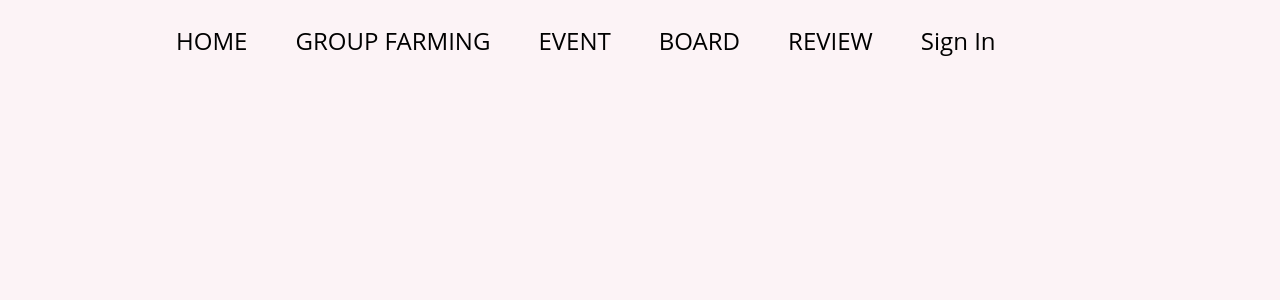
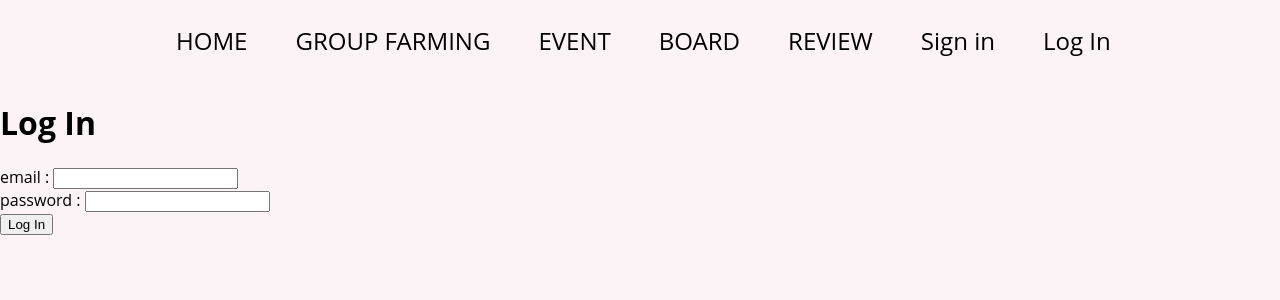
Before and after one commit to jongpal/HalloHolland, a React (Create React App) app: page /log-in in a window 1280 px wide. Shown: the top 300 px of the page. Built offline with nearby package versions, Linux system fonts and the light colour scheme.

Commit message:
demo signin logic added

```diff
--- a/src/App.js
+++ b/src/App.js
@@ -9,6 +9,8 @@ import ApplyPageFirst from './pages/group-farming/ApplyPageFirst';
 import MainNavigator from './components/layout/MainNavigator';
 import SecondApplyPage from './pages/group-farming/SecondApplyPage';
 import SignInPage from './components/auth/SignIn';
+import { ProtectedRoute } from './components/auth/ProtectedRoute';
+import LogInPage from './components/auth/LogInPage';
 
 function App() {
   return (
@@ -33,12 +35,18 @@ function App() {
         <Route path="/sign-in">
           <SignInPage />
         </Route>
-        <Route path="/farming-apply">
-          <ApplyPageFirst />
+        <Route path="/log-in">
+          <LogInPage />
         </Route>
-        <Route path="/farming-apply-second">
-          <SecondApplyPage />
-        </Route>
+        <ProtectedRoute
+          exact
+          path="/farming-apply"
+          componenet={ApplyPageFirst}
+        />
+        <ProtectedRoute
+          path="/farming-apply-second"
+          componenet={SecondApplyPage}
+        />
       </Switch>
     </div>
   );
--- /dev/null
+++ b/src/components/auth/LogInPage.js
@@ -0,0 +1,64 @@
+import { useRef, useContext } from 'react';
+import UserContext from './../../store/userContext';
+import { useHistory } from 'react-router-dom';
+
+function LogInPage() {
+  const userContext = useContext(UserContext);
+  const emailRef = useRef();
+  const pwdRef = useRef();
+  const history = useHistory();
+
+  function onSubmit(event) {
+    event.preventDefault();
+    fetch('https://urban-green-935ab-default-rtdb.firebaseio.com/user.json')
+      .then((response) => response.json())
+      .then((data) => {
+        const userList = [];
+        console.log(data);
+        for (const key in data) {
+          console.log(key);
+          userList.push({
+            ...data[key],
+          });
+        }
+
+        console.log(data);
+        const isUser = userList.some((user) => {
+          return (
+            user.email === emailRef.current.value &&
+            user.pwd === pwdRef.current.value
+          );
+        });
+        console.log(isUser);
+        if (isUser) {
+          userContext.addCurrentUser(userList);
+          history.replace('/');
+        } else {
+          alert('check your id & password');
+          emailRef.current.value = '';
+          pwdRef.current.value = '';
+          history.push('/log-in');
+        }
+      });
+  }
+  return (
+    <div>
+      <h1>Log In</h1>
+      <form>
+        <div>
+          <label htmlFor="email_">email : </label>
+          <input type="email" id="email_" required ref={emailRef} />
+        </div>
+        <div>
+          <label htmlFor="pass">password : </label>
+          <input type="password" id="pass" required ref={pwdRef} />
+        </div>
+        <div>
+          <button onClick={onSubmit}>Log In</button>
+        </div>
+      </form>
+    </div>
+  );
+}
+
+export default LogInPage;
--- /dev/null
+++ b/src/components/auth/ProtectedRoute.js
@@ -0,0 +1,21 @@
+import { Route, Redirect } from 'react-router-dom';
+import { useContext } from 'react';
+import UserContext from './../../store/userContext';
+
+export const ProtectedRoute = ({ componenet: Comp, ...rest }) => {
+  const userContext = useContext(UserContext);
+
+  return (
+    <Route
+      {...rest}
+      render={(props) => {
+        if (userContext.isAuthenticated !== 0) {
+          return <Comp {...props} />;
+        } else {
+          alert('Should be logged in');
+          return <Redirect to={{ to: '/', state: props.location }} />;
+        }
+      }}
+    />
+  );
+};
--- a/src/components/auth/SignIn.js
+++ b/src/components/auth/SignIn.js
@@ -1,14 +1,44 @@
-import { useRef } from 'react';
-import axios from 'axios';
+import { useRef, useContext } from 'react';
+import { useHistory } from 'react-router-dom';
+import UserContext from './../../store/userContext';
+
+// import axios from 'axios';
 
 function SignInPage() {
   const emailRef = useRef();
   const nameRef = useRef();
   const passwordRef = useRef();
 
+  const history = useHistory();
+  const userContext = useContext(UserContext);
+
   const onSubmit = async (event) => {
     event.preventDefault();
-    // const response = await axios.post()
+    const email = emailRef.current.value;
+    const name = nameRef.current.value;
+    const pwd = passwordRef.current.value;
+
+    if (!email || !name || !pwd) history.push('/sign-in');
+
+    const userData = {
+      email,
+      name,
+      pwd,
+    };
+
+    const response = await fetch(
+      'https://urban-green-935ab-default-rtdb.firebaseio.com/user.json',
+      {
+        method: 'POST',
+        body: JSON.stringify(userData),
+        headers: {
+          'Content-type': 'application/json',
+        },
+      }
+    );
+
+    userContext.addCurrentUser(userData);
+    history.replace('/');
   };
 
   return (
@@ -17,15 +47,15 @@ function SignInPage() {
       <form>
         <div>
           <label htmlFor="email">email : </label>
-          <input type="email" id="email" required />
+          <input type="email" id="email" required ref={emailRef} />
         </div>
         <div>
           <label htmlFor="name">name : </label>
-          <input type="text" id="name" required />
+          <input type="text" id="name" required ref={nameRef} />
         </div>
         <div>
-          <label htmlFor="name">password : </label>
-          <input type="password" id="pwd" required />
+          <label htmlFor="pwd">password : </label>
+          <input type="password" id="pwd" required ref={passwordRef} />
         </div>
         <div>
           <button onClick={onSubmit}>Sign In</button>
--- a/src/components/layout/MainNavigator.js
+++ b/src/components/layout/MainNavigator.js
@@ -1,7 +1,20 @@
 import { Link } from 'react-router-dom';
 import classes from './main-navigator.module.css';
+import UserContext from './../../store/userContext';
+import { useContext, useState } from 'react';
 
 function MainNavigator() {
+  const [isLoggedOut, setLoggedOut] = useState(false);
+
+  const userContext = useContext(UserContext);
+  const isNotAuth = userContext.isAuthenticated === 0;
+
+  function LogOutHandler(event) {
+    event.preventDefault();
+    userContext.removeCurrentUser();
+    setLoggedOut((prev) => true);
+  }
+
   return (
     <header className={classes.header}>
       <div>
@@ -22,9 +35,20 @@ function MainNavigator() {
             <li>
               <Link to="/review">REVIEW</Link>
             </li>
-            <li>
-              <Link to="/sign-in">Sign In</Link>
-            </li>
+            {isNotAuth && (
+              <li>
+                <Link to="/sign-in">Sign in</Link>
+              </li>
+            )}
+            {isNotAuth ? (
+              <li>
+                <Link to="/log-in">Log In</Link>
+              </li>
+            ) : (
+              <li>
+                <button onClick={LogOutHandler}>Log Out</button>
+              </li>
+            )}
           </ul>
         </nav>
       </div>
--- a/src/index.js
+++ b/src/index.js
@@ -3,10 +3,13 @@ import ReactDOM from 'react-dom';
 import './index.css';
 import App from './App';
 import { BrowserRouter } from 'react-router-dom';
+import { UserContextProvider } from './store/userContext';
 
 ReactDOM.render(
-  <BrowserRouter>
-    <App />
-  </BrowserRouter>,
+  <UserContextProvider>
+    <BrowserRouter>
+      <App />
+    </BrowserRouter>
+  </UserContextProvider>,
   document.getElementById('root')
 );
--- a/src/pages/MainHomePage.js
+++ b/src/pages/MainHomePage.js
@@ -6,18 +6,29 @@ import mapImage from '../Koedijkslanden.png';
 import './MainHomePage.css';
 
 function MainHomePage() {
-  let fgroups = [{groupName:'YAHO', crop:'Carrots',date:'2021/05/01~'},{groupName:'FIGTING', crop:'Tomato',date:'2021/04/01~'},{groupName:'MUYAHO', crop:'Strawberry',date:'2021/06/01~'}];
+  let fgroups = [
+    { groupName: 'YAHO', crop: 'Carrots', date: '2021/05/01~' },
+    { groupName: 'FIGTING', crop: 'Tomato', date: '2021/04/01~' },
+    { groupName: 'MUYAHO', crop: 'Strawberry', date: '2021/06/01~' },
+  ];
   return (
     <main>
       <div className="mainIntro">
         <div className="introDescription">
-      <h2>Meet your neighbors in<br></br> Urban green</h2>
-      <p>Urban green is a community garden for all<br></br> people of Koedijkslanden. Feel free to visit and socialize</p>
+          <h2>
+            Meet your neighbors in<br></br> Urban green
+          </h2>
+          <p>
+            Urban green is a community garden for all<br></br> people of
+            Koedijkslanden. Feel free to visit and socialize
+          </p>
         </div>
       </div>
 
       <div className="farmingGroups">
-    <h2>Currently there are {fgroups.length} farming groups in Urban green</h2>
+        <h2>
+          Currently there are {fgroups.length} farming groups in Urban green
+        </h2>
         <div className="fGroups">
           <div className="fGroup">
             <div className="groupName">{fgroups[0].groupName}</div>
@@ -34,21 +45,37 @@ function MainHomePage() {
           </div>
           <div className="description">
             <h3 className="functionName">Group Farming</h3>
-        <p>Gather people to join the farming! You can propose what to plant and gather people to do it with you or you can just join in! If number of people you want joins your group you get to use small section of the garden for cetain period of time.</p>
+            <p>
+              Gather people to join the farming! You can propose what to plant
+              and gather people to do it with you or you can just join in! If
+              number of people you want joins your group you get to use small
+              section of the garden for cetain period of time.
+            </p>
           </div>
         </div>
         <div className="function">
           <div className="description">
             <h3 className="functionName">Events</h3>
-        <p>Host or join any event you want to do with people at Urban green! You can do variaty of activities or event in Urban green. For instance flower arrangement class, party, or  anything fun to do.</p>
+            <p>
+              Host or join any event you want to do with people at Urban green!
+              You can do variaty of activities or event in Urban green. For
+              instance flower arrangement class, party, or anything fun to do.
+            </p>
           </div>
-      <div className="image"><img src={eventsImage}></img></div>
+          <div className="image">
+            <img src={eventsImage}></img>
+          </div>
         </div>
         <div className="function">
-      <div className="image"><img src={reviewImage}></img></div>
+          <div className="image">
+            <img src={reviewImage}></img>
+          </div>
           <div className="description">
             <h3 className="functionName">Review</h3>
-        <p>Post photos and leave comments for any event or group farming you participated in! Let people know how fun it was!</p>
+            <p>
+              Post photos and leave comments for any event or group farming you
+              participated in! Let people know how fun it was!
+            </p>
           </div>
         </div>
         <div className="function">
@@ -56,7 +83,9 @@ function MainHomePage() {
             <h3 className="functionName">Board</h3>
             <p>Discuss with people whatever you want!</p>
           </div>
-      <div className="image"><img src={boardImage}></img></div>
+          <div className="image">
+            <img src={boardImage}></img>
+          </div>
         </div>
       </div>
       <div className="location">
@@ -64,8 +93,6 @@ function MainHomePage() {
         <img src={mapImage}></img>
       </div>
     </main>
-
-
   );
 }
 
--- a/src/store/farmContext.js
+++ b/src/store/farmContext.js
@@ -10,3 +10,8 @@ const FarmContext = createContext({
   joinSector: (personalInfos) => {},
   signOutSector: (personId) => {},
 });
+
+
+export function FarmContextProvider(props) {
+  const []
+}
--- /dev/null
+++ b/src/store/userContext.js
@@ -0,0 +1,39 @@
+import { createContext, useState } from 'react';
+
+const UserContext = createContext({
+  isAuthenticated: 0,
+  currentUserInfos: {},
+  addCurrentUser: (newUserInfo) => {},
+  removeCurrentUser: () => {},
+});
+
+export function UserContextProvider(props) {
+  const [currentUser, setCurrentUser] = useState([]);
+
+  function addCurrentUserHandler(newUserInfo) {
+    setCurrentUser((prevUserInfos) => {
+      return [newUserInfo];
+    });
+  }
+  function removeCurrentUserHandler() {
+    setCurrentUser((prevUserInfo) => []);
+  }
+  // function isAuthenticated() {
+  //   return currentUserInfos.length;
+  // }
+
+  const context = {
+    isAuthenticated: currentUser.length,
+    currentUserInfos: currentUser[0],
+    addCurrentUser: addCurrentUserHandler,
+    removeCurrentUser: removeCurrentUserHandler,
+  };
+
+  return (
+    <UserContext.Provider value={context}>
+      {props.children}
+    </UserContext.Provider>
+  );
+}
+
+export default UserContext;
```
Lines whose indentation alone changed are shown as unchanged.
